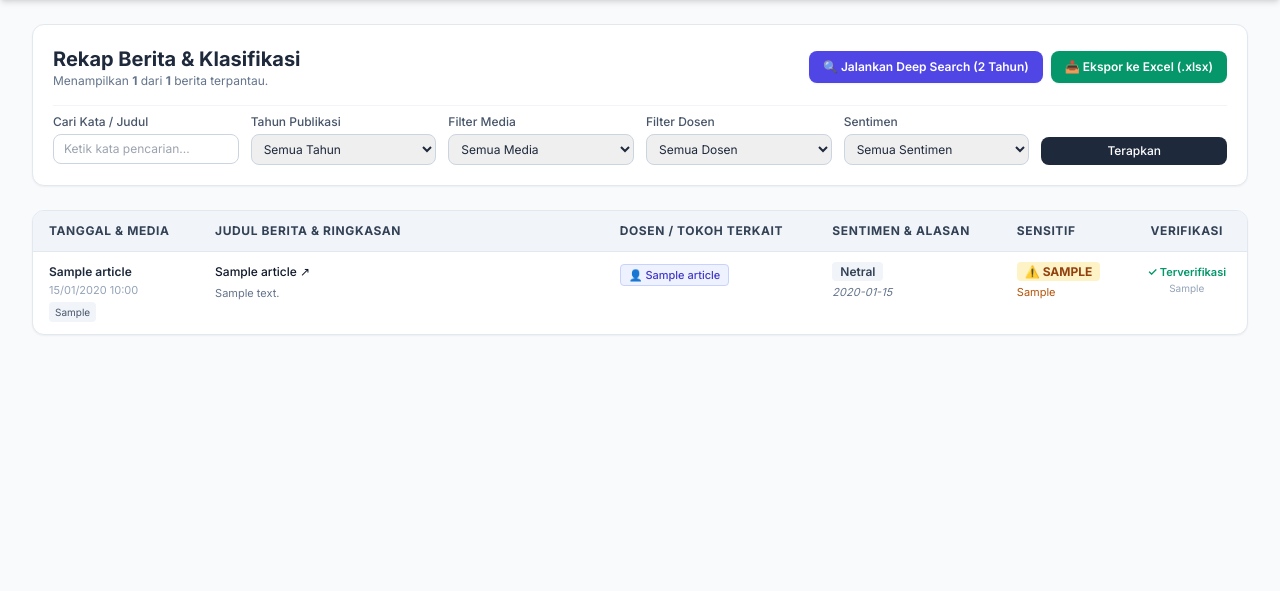
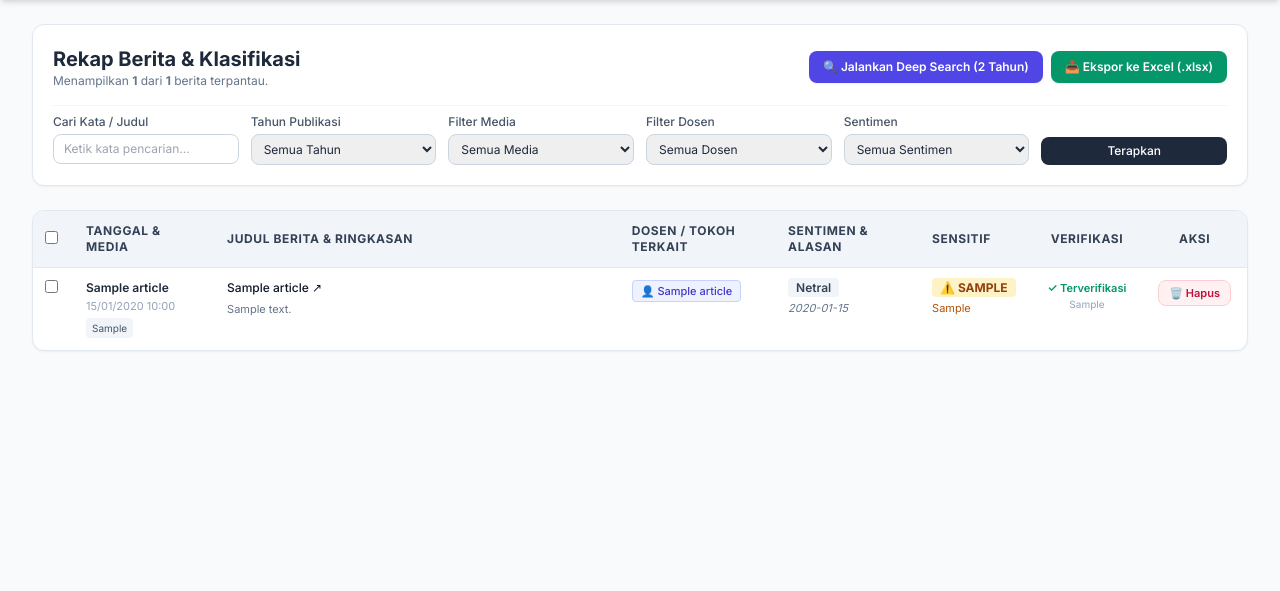
Before and after one commit to hrztsquad/downloader, a FastAPI app: page /articles in a window 1280 px wide. Shown: the part 64-655 px from the top of the page. Run offline with FastAPI, Linux system fonts and the light colour scheme; tables that the repository leaves empty hold one stand-in row (values such as "Sample post"); some libraries are stand-ins or nearby versions.

Commit message:
feat: add single and bulk delete options for news articles

```diff
--- a/app/templates/articles.html
+++ b/app/templates/articles.html
@@ -92,23 +92,48 @@
     </div>
     {% endif %}
 
-    <!-- Tabel Rekap Berita -->
+    <!-- Form & Tabel Rekap Berita -->
+    <form id="bulkDeleteForm" action="/articles-bulk-delete" method="POST" onsubmit="return confirmBulkDelete();">
+        <input type="hidden" name="redirect_url" value="{{ request.url.path }}{% if request.url.query %}?{{ request.url.query }}{% endif %}">
+
+        <!-- Toolbar Aksi Massal (Muncul saat ada checkbox terpilih) -->
+        <div id="bulkActionBar" class="hidden mb-3 bg-rose-50 border border-rose-200 p-3 rounded-xl flex items-center justify-between text-xs">
+            <div class="flex items-center gap-2 text-rose-900 font-semibold">
+                <span>⚠️ <span id="selectedCountText">0</span> berita dipilih</span>
+            </div>
+            <div class="flex items-center gap-2">
+                <button type="button" onclick="clearAllSelections();" class="text-slate-600 hover:text-slate-800 font-medium px-2 py-1">
+                    Batal
+                </button>
+                <button type="submit" class="bg-rose-600 hover:bg-rose-700 text-white font-semibold px-3 py-1.5 rounded-lg shadow-sm transition flex items-center gap-1.5">
+                    🗑️ Hapus Berita Terpilih
+                </button>
+            </div>
+        </div>
+
         <div class="bg-white rounded-xl border border-slate-200 shadow-sm overflow-hidden">
             <div class="overflow-x-auto">
                 <table class="w-full text-left text-xs">
                     <thead class="bg-slate-100 text-slate-700 font-semibold uppercase tracking-wider border-b border-slate-200">
                         <tr>
+                            <th class="px-3 py-3 w-8 text-center">
+                                <input type="checkbox" id="selectAllCheckbox" onclick="toggleSelectAll(this)" class="rounded border-slate-300 text-emerald-600 focus:ring-emerald-500 cursor-pointer" title="Pilih Semua">
+                            </th>
                             <th class="px-4 py-3">Tanggal & Media</th>
                             <th class="px-4 py-3 w-1/3">Judul Berita & Ringkasan</th>
                             <th class="px-4 py-3">Dosen / Tokoh Terkait</th>
                             <th class="px-4 py-3">Sentimen & Alasan</th>
                             <th class="px-4 py-3">Sensitif</th>
                             <th class="px-4 py-3 text-center">Verifikasi</th>
+                            <th class="px-4 py-3 text-center">Aksi</th>
                         </tr>
                     </thead>
                     <tbody class="divide-y divide-slate-100">
                         {% for a in articles %}
-                    <tr class="hover:bg-slate-50 transition">
+                        <tr class="hover:bg-slate-50 transition" id="row-{{ a.id }}">
+                            <td class="px-3 py-3 align-top text-center">
+                                <input type="checkbox" name="article_ids" value="{{ a.id }}" onchange="handleRowCheckboxChange();" class="row-checkbox rounded border-slate-300 text-emerald-600 focus:ring-emerald-500 cursor-pointer">
+                            </td>
                             <td class="px-4 py-3 align-top whitespace-nowrap">
                                 <span class="font-semibold text-slate-800">{{ a.source_name }}</span>
                                 <div class="text-[11px] text-slate-400 mt-0.5">
@@ -163,24 +188,22 @@
                                 <span class="text-[10px] text-slate-400">{{ a.verified_by }}</span>
                                 {% else %}
                                 <!-- Form mini verifikasi manusia -->
-                            <form action="/articles/{{ a.id }}/verify" method="POST" class="inline-flex flex-col gap-1">
-                                <div class="flex items-center gap-1 justify-center">
-                                    <select name="sentiment" class="text-[11px] border border-slate-300 rounded px-1.5 py-0.5">
-                                        <option value="positif" {% if a.sentiment == 'positif' %}selected{% endif %}>Positif</option>
-                                        <option value="netral" {% if a.sentiment == 'netral' %}selected{% endif %}>Netral</option>
-                                        <option value="negatif" {% if a.sentiment == 'negatif' %}selected{% endif %}>Negatif</option>
-                                    </select>
-                                    <button type="submit" class="bg-slate-700 hover:bg-slate-800 text-white text-[10px] px-2 py-0.5 rounded">
-                                        Simpan
+                                <div class="inline-flex flex-col gap-1">
+                                    <button type="button" onclick="submitSingleVerify({{ a.id }})" class="bg-slate-100 hover:bg-slate-200 text-slate-700 text-[10px] px-2 py-1 rounded border border-slate-300">
+                                        Verifikasi ✍️
                                     </button>
                                 </div>
-                            </form>
                                 {% endif %}
+                            </td>
+                            <td class="px-4 py-3 align-top text-center whitespace-nowrap">
+                                <button type="button" onclick="submitSingleDelete({{ a.id }}, '{{ a.title|replace('\'', '\\\'')|truncate(40) }}')" class="bg-rose-50 hover:bg-rose-100 text-rose-700 hover:text-rose-900 border border-rose-200 px-2.5 py-1 rounded-lg text-[11px] font-semibold transition flex items-center gap-1 mx-auto" title="Hapus berita ini dari database">
+                                    🗑️ Hapus
+                                </button>
                             </td>
                         </tr>
                         {% else %}
                         <tr>
-                        <td colspan="5" class="px-4 py-8 text-center text-slate-400">
+                            <td colspan="8" class="px-4 py-8 text-center text-slate-400">
                                 Tidak ada artikel yang cocok dengan filter.
                             </td>
                         </tr>
@@ -189,6 +212,78 @@
                 </table>
             </div>
         </div>
+    </form>
+
+    <!-- Hidden form untuk single delete -->
+    <form id="singleDeleteForm" action="" method="POST" style="display:none;">
+        <input type="hidden" name="redirect_url" value="{{ request.url.path }}{% if request.url.query %}?{{ request.url.query }}{% endif %}">
+    </form>
+
+    <!-- Hidden form untuk single verify -->
+    <form id="singleVerifyForm" action="" method="POST" style="display:none;">
+        <input type="hidden" name="sentiment" id="verifySentimentInput" value="positif">
+    </form>
 
 </div>
 {% endblock %}
+
+{% block scripts %}
+<script>
+    function toggleSelectAll(master) {
+        const checkboxes = document.querySelectorAll('.row-checkbox');
+        checkboxes.forEach(cb => cb.checked = master.checked);
+        handleRowCheckboxChange();
+    }
+
+    function handleRowCheckboxChange() {
+        const checked = document.querySelectorAll('.row-checkbox:checked');
+        const count = checked.length;
+        const bar = document.getElementById('bulkActionBar');
+        const countText = document.getElementById('selectedCountText');
+
+        if (count > 0) {
+            bar.classList.remove('hidden');
+            countText.innerText = count;
+        } else {
+            bar.classList.add('hidden');
+            const selectAll = document.getElementById('selectAllCheckbox');
+            if (selectAll) selectAll.checked = false;
+        }
+    }
+
+    function clearAllSelections() {
+        const checkboxes = document.querySelectorAll('.row-checkbox');
+        checkboxes.forEach(cb => cb.checked = false);
+        const selectAll = document.getElementById('selectAllCheckbox');
+        if (selectAll) selectAll.checked = false;
+        handleRowCheckboxChange();
+    }
+
+    function confirmBulkDelete() {
+        const count = document.querySelectorAll('.row-checkbox:checked').length;
+        if (count === 0) {
+            alert('Silakan pilih minimal satu berita untuk dihapus.');
+            return false;
+        }
+        return confirm('Apakah Anda yakin ingin menghapus ' + count + ' berita terpilih dari database? Tindakan ini tidak dapat dibatalkan.');
+    }
+
+    function submitSingleDelete(id, title) {
+        if (confirm('Yakin ingin menghapus berita ini:\n"' + title + '"?')) {
+            const form = document.getElementById('singleDeleteForm');
+            form.action = '/articles/' + id + '/delete';
+            form.submit();
+        }
+    }
+
+    function submitSingleVerify(id) {
+        const pilihan = prompt('Ubah sentimen berita (ketik: positif / netral / negatif):', 'positif');
+        if (pilihan && ['positif', 'netral', 'negatif'].includes(pilihan.toLowerCase())) {
+            const form = document.getElementById('singleVerifyForm');
+            form.action = '/articles/' + id + '/verify';
+            document.getElementById('verifySentimentInput').value = pilihan.toLowerCase();
+            form.submit();
+        }
+    }
+</script>
+{% endblock %}
```
Also changed, not shown: app/routers/web.py (+32 -1 lines), app/templates/dashboard.html (+7 -1 lines). Lines whose indentation alone changed are shown as unchanged.
